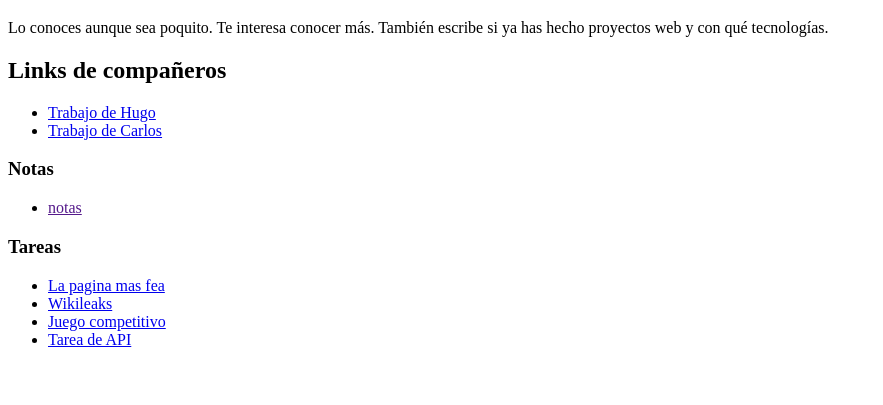
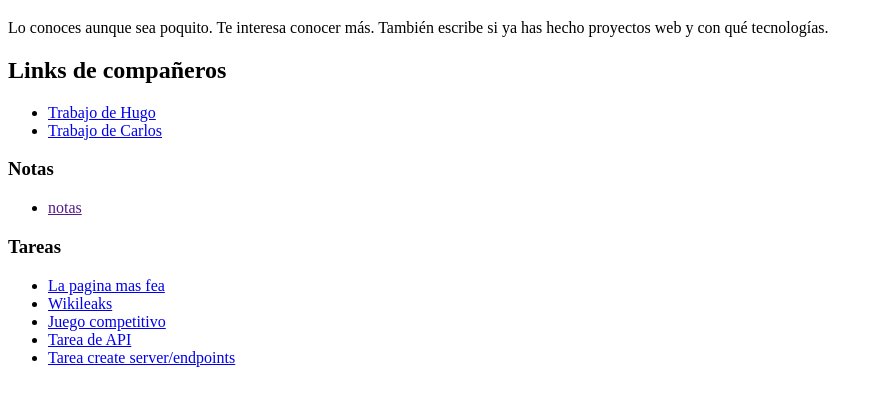
Before and after one commit to Gael414822/Gael414822.github.io, a plain HTML site: page miarchivo.html in a window 1280 px wide. Shown: the part 61-466 px from the top of the page, without its empty margins (0-883 px from the left). Drawn offline with Linux system fonts and the light colour scheme.

Commit message:
Update miarchivo.html

```diff
--- a/miarchivo.html
+++ b/miarchivo.html
@@ -33,6 +33,7 @@ También escribe si ya has hecho proyectos web y con qué tecnologías.
   <li><a href="https://gael414822.github.io/wikilik/wikili.html">Wikileaks</a></li>
     <li><a href="https://github.com/cipher241/cipher241.github.io/blob/main/tareas/juegoequipo.html">Juego competitivo</a></li>
 <li><a href="https://github.com/Gael414822/Gael414822.github.io/blob/main/apipipip.js">Tarea de API</a></li>
+<li><a href="https://github.com/Gael414822/Gael414822.github.io/blob/main/servidor_k.js">Tarea create server/endpoints</a></li>
 
 </ul>
   </body>
```
